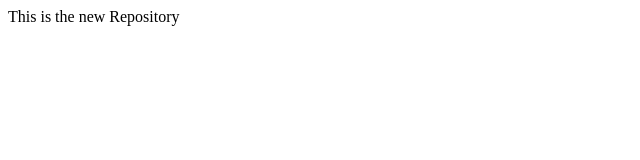
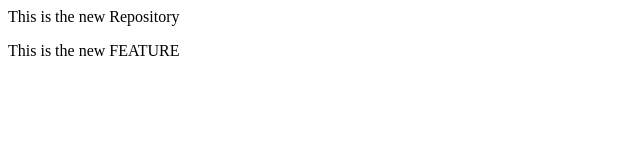
Before and after one commit to Muskan21-creater/LocalRepo, a plain HTML site: page index.html in a window 1280 px wide. Shown: the whole page, without its empty margins (0-640 px from the left). Drawn offline with Linux system fonts and the light colour scheme.

Commit message:
add new feature

```diff
--- a/index.html
+++ b/index.html
@@ -1 +1,2 @@
 <p>This is the new Repository</p>
+<p>This is the new FEATURE</p>
```
